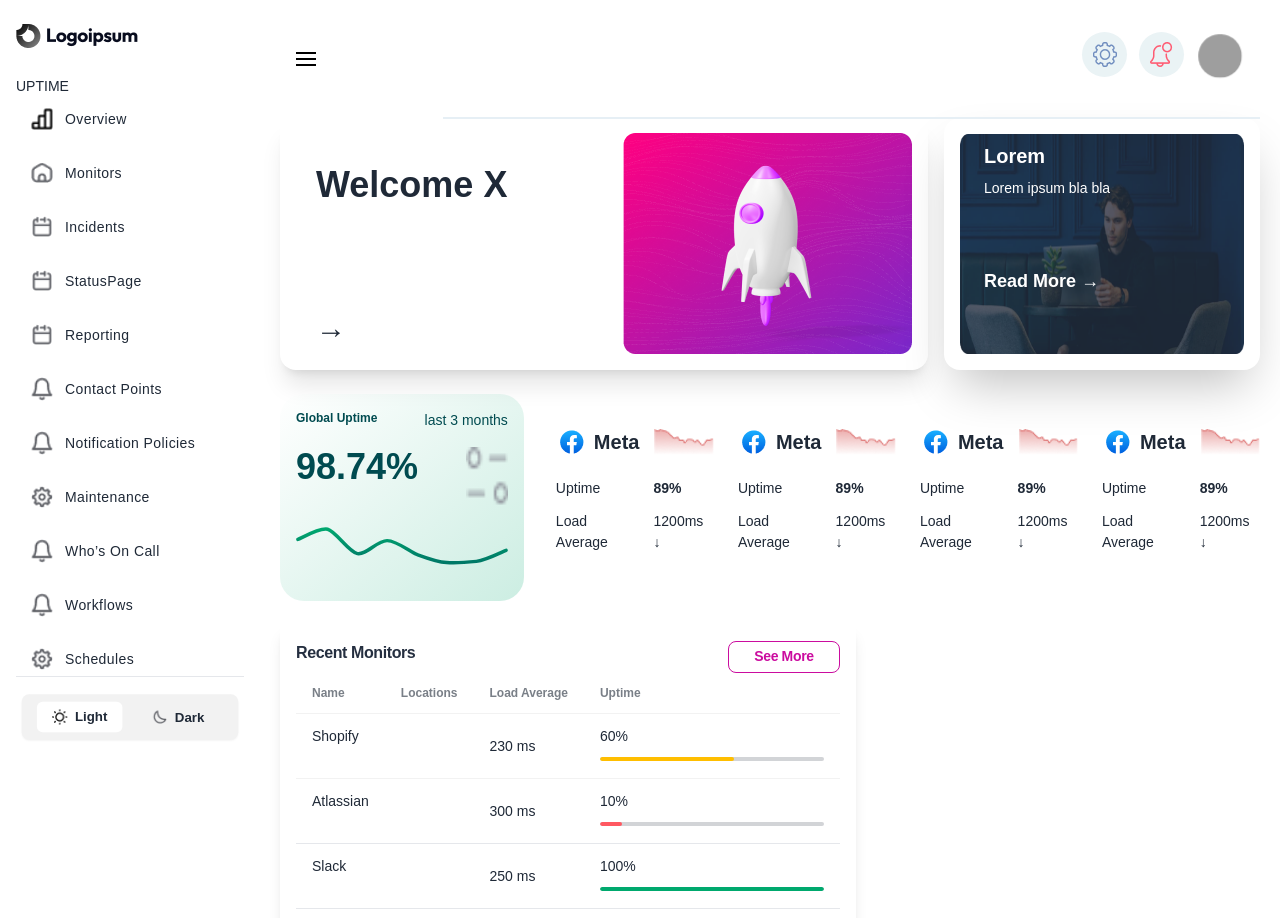
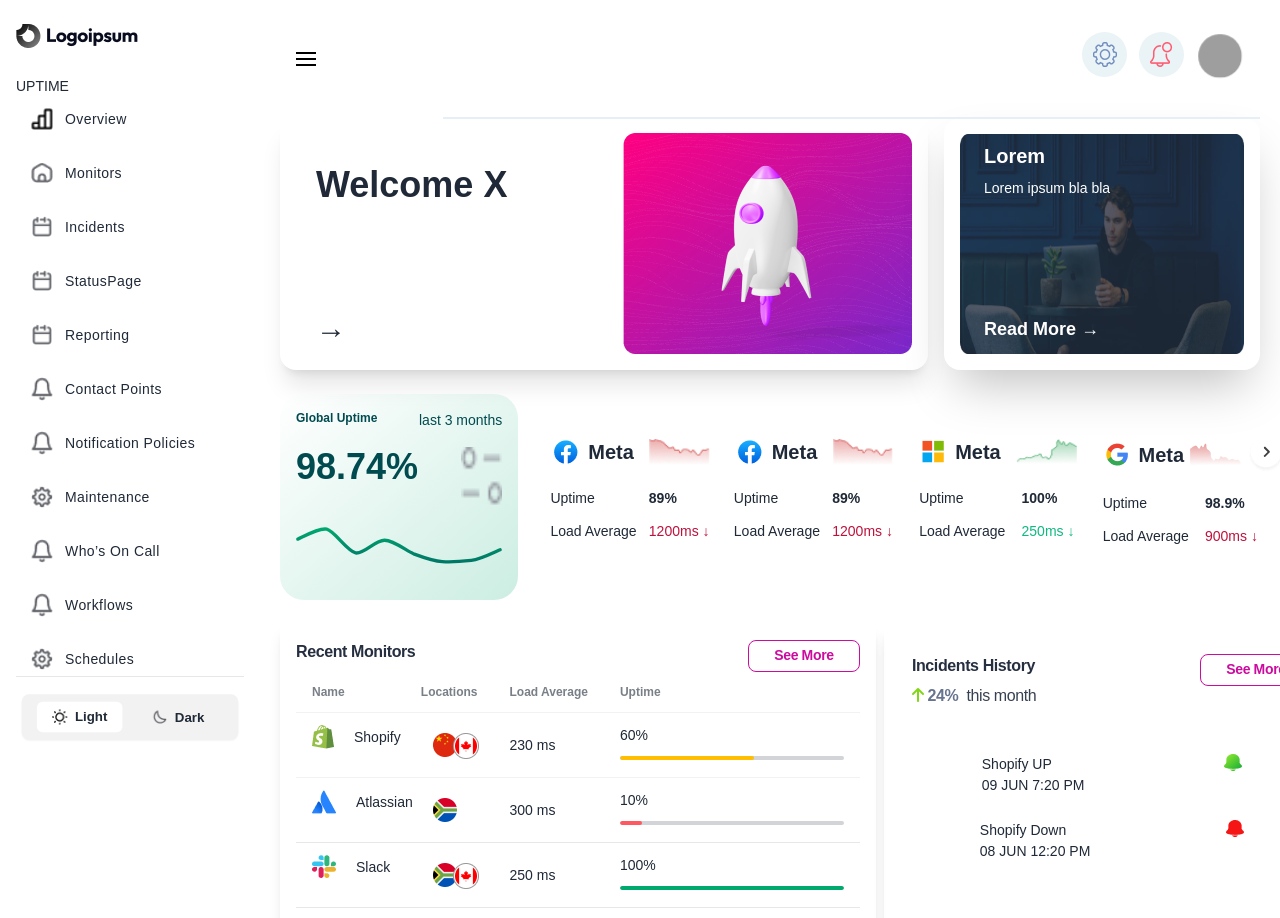
Before and after one commit to SShipon/Dashboard, a React (Vite) app: page / in a window 1280 px wide. Shown: the top 918 px of the page. Built offline with nearby package versions, Linux system fonts and the light colour scheme; grey boxes are pictures that could not be loaded; a web font is replaced by a local one.

Commit message:
greet analytis add

```diff
--- a/src/components/Home/Banner/Banner.jsx
+++ b/src/components/Home/Banner/Banner.jsx
@@ -27,7 +27,7 @@
           <div className='absolute left-4 top-2 px-2'>
             <h3 className='font-bold text-xl pb-2'>Lorem</h3>
             <p>Lorem ipsum bla bla</p>
-            <p className='font-semibold absolute lg:-bottom-24 sm-bottom-32 text-lg mt-2'>Read More &rarr;</p>
+            <p className='font-semibold absolute lg:-bottom-36 -bottom-24 text-lg mt-2'>Read More &rarr;</p>
           </div>
         </div>
 
--- a/src/components/Home/Meta/Meta.jsx
+++ b/src/components/Home/Meta/Meta.jsx
@@ -49,7 +49,7 @@
             </div>
             <div>
               <h6 className="font-bold pb-3">89%</h6>
-              <p className="text-red-600">1200ms &darr;</p>
+              <p className="text-rose-700">1200ms &darr;</p>
             </div>
           </div>
         </div>
@@ -70,7 +70,7 @@
             </div>
             <div>
               <h6 className="font-bold pb-3">89%</h6>
-              <p className="text-red-600">1200ms &darr;</p>
+              <p className="text-rose-700">1200ms &darr;</p>
             </div>
           </div>
         </div>
@@ -79,10 +79,10 @@
         <div className="md:w-1/3">
           <div className="flex justify-around gap-x-5 items-center">
             <div className="flex items-center gap-x-1.5">
-              <img src={meta_logo} alt="meta" />
+              <img src={microsoft_logo} alt="meta" />
               <h5 className="font-bold text-xl">Meta</h5>
             </div>
-            <img className="w-2/5" src={meta_cloud} alt="meta" />
+            <img className="w-2/5" src={microsoft_cloud} alt="meta" />
           </div>
           <div className="flex justify-around gap-x-3 pt-5">
             <div>
@@ -90,18 +90,19 @@
               <div>Load Average</div>
             </div>
             <div>
-              <h6 className="font-bold pb-3">89%</h6>
-              <p className="text-red-600">1200ms &darr;</p>
+              <h6 className="font-bold pb-3">100%</h6>
+              <p className="text-red-600 text-emerald-500 ">250ms <span className="text-emerald-500">&darr;</span></p>
             </div>
           </div>
         </div>
         <div className="md:w-1/3">
           <div className="flex justify-around gap-x-5 items-center">
             <div className="flex items-center gap-x-1.5">
-              <img src={meta_logo} alt="meta" />
+              <img className="" src={google_logo} alt="meta" />
               <h5 className="font-bold text-xl">Meta</h5>
+            <img className="w-2/5 " src={google_cloud} alt="meta" />
+            <img className="w-2/5 " src={right_arrow} alt="meta" />
             </div>
-            <img className="w-2/5" src={meta_cloud} alt="meta" />
           </div>
           <div className="flex justify-around gap-x-3 pt-5">
             <div>
@@ -109,8 +110,8 @@
               <div>Load Average</div>
             </div>
             <div>
-              <h6 className="font-bold pb-3">89%</h6>
-              <p className="text-red-600">1200ms &darr;</p>
+              <h6 className="font-bold pb-3">98.9%</h6>
+              <p className="text-rose-700">900ms &darr;</p>
             </div>
           </div>
         </div>
--- a/src/components/Home/Recent/Recent.jsx
+++ b/src/components/Home/Recent/Recent.jsx
@@ -1,11 +1,19 @@
 import React from 'react';
-
-
+import Shopify from '../../../assets/Banner/shopify-logo.png'
+import Spotify from '../../../assets/Banner/spotify-logo.png'
+import Slack from '../../../assets/Banner/slack-logo.png'
+import Atlassian from '../../../assets/Banner/atlassian-logo.png'
+import canada from '../../../assets/Banner/canada.png'
+import china from '../../../assets/Banner/china.png'
+import South from '../../../assets/Banner/south-africa.png'
+import ball from '../../../assets/Banner/bell-green.png'
+import red from '../../../assets/Banner/bell-red.png'
 const Recent = () => {
   return (
+
     <div>
-      <div className="recent-container flex flex-wrap justify-between items-center gap-[70px]">
-        <div className="recent-monitors-left  flex justify-between flex-col shadow-lg p-4 rounded-lg basis-7/12">
+    <div className="recent-container flex flex-col lg:flex-row justify-between items-center gap-2">
+      <div className="recent-monitors-left flex justify-between flex-col shadow-lg p-4 rounded-lg basis-7/12">
         <div className="recent-monitors-box flex justify-between ">
           <div>
             <h1 className="text-[16px] font-bold leading-6 tracking-tight text-left text-[#252F40]">
@@ -16,7 +24,7 @@
             <button>See More</button>
           </div>
         </div>
-          <div className="recent-monitors-box flex justify-between">
+        <div className=" flex justify-between">
           <div className="lg:w-full md:w-full w-[300px]">
             <div className="overflow-x-auto">
               <table class="table">
@@ -31,17 +39,17 @@
                 <tbody class="bg-white divide-y divide-gray-200">
                   <tr>
                     <td className="flex gap-5 items-center">
-                        {/* <img src={Shopify} alt="" /> */}
+                      <img src={Shopify} alt="" />
                       <h2>Shopify</h2>
                     </td>
                     <td class="px-6 py-4">
                       <div className="flex">
                         <div className="relative left-1">
                           {' '}
-                            {/* <img src={china} alt="" /> */}
+                          <img src={china} alt="" />
                         </div>
                         <div className="absolute z-10 ml-6">
-                            {/* <img src={canada} alt="" /> */}
+                          <img src={canada} alt="" />
                         </div>
                       </div>
                     </td>
@@ -58,14 +66,14 @@
 
                   <tr>
                     <td className="flex gap-5 items-center">
-                        {/* <img src={Atlassian} alt="" /> */}
+                      <img src={Atlassian} alt="" />
                       <h2>Atlassian</h2>
                     </td>
                     <td class="px-6 py-4">
                       <div className="flex">
                         <div className="relative left-1">
                           {' '}
-                            {/* <img src={africa} alt="" /> */}
+                          <img src={South} alt="" />
                         </div>
                       </div>
                     </td>
@@ -82,17 +90,17 @@
 
                   <tr>
                     <td className="flex gap-5 items-center">
-                        {/* <img src={Slack} alt="" /> */}
+                      <img src={Slack} alt="" />
                       <h2>Slack</h2>
                     </td>
                     <td class="px-6 py-4">
                       <div className="flex">
                         <div className="relative left-1">
                           {' '}
-                            {/* <img src={africa} alt="" /> */}
+                          <img src={South} alt="" />
                         </div>
                         <div className="absolute z-10 ml-6">
-                            {/* <img src={canada} alt="" /> */}
+                          <img src={canada} alt="" />
                         </div>
                       </div>
                     </td>
@@ -109,14 +117,14 @@
 
                   <tr>
                     <td className="flex gap-5 items-center">
-                        {/* <img src={Shopify1} alt="" /> */}
+                      <img src={Spotify} alt="" />
                       <h2>Shopify</h2>
                     </td>
                     <td class="px-6 py-4">
                       <div className="flex">
                         <div className="relative left-1">
                           {' '}
-                            {/* <img src={canada} alt="" /> */}
+                          <img src={canada} alt="" />
                         </div>
                       </div>
                     </td>
@@ -136,7 +144,7 @@
           </div>
         </div>
       </div>
-        <div className="incidents-history-right flex justify-between flex-col shadow-lg p-4 rounded-lg basis-4/12 h-auto">
+      <div className="incidents-history-right flex justify-between flex-col shadow-lg p-7 rounded-lg basis-4/12 h-auto">
         <div className="incidents-history-box flex justify-between gap-5 md:w-[400px] w-[300px]">
           <div>
             <h1 className="text-[16px] font-bold leading-6 tracking-tight text-left text-[#252F40]">
@@ -161,7 +169,7 @@
               <h4>09 JUN 7:20 PM</h4>
             </div>
             <div>
-                {/* <img src={bell} alt="" /> */}
+              <img src={ball} alt="" />
             </div>
           </div>
           <div className="s-down flex justify-around">
@@ -170,7 +178,7 @@
               <h4>08 JUN 12:20 PM</h4>
             </div>
             <div>
-                {/* <img src={bell1} alt="" /> */}
+              <img src={red} alt="" />
             </div>
           </div>
         </div>
--- a/tailwind.config.js
+++ b/tailwind.config.js
@@ -7,6 +7,7 @@
   theme: {
     extend: {
       colors:{
+
         textGreen:"#004B50",
         btnWhite:"#FFFFFF",
         textColor:"B5B7C0",
```
Also changed, not shown: src/components/Monitors/Analytics/Analytics.jsx (+20 -14 lines). Lines whose indentation alone changed are shown as unchanged.
